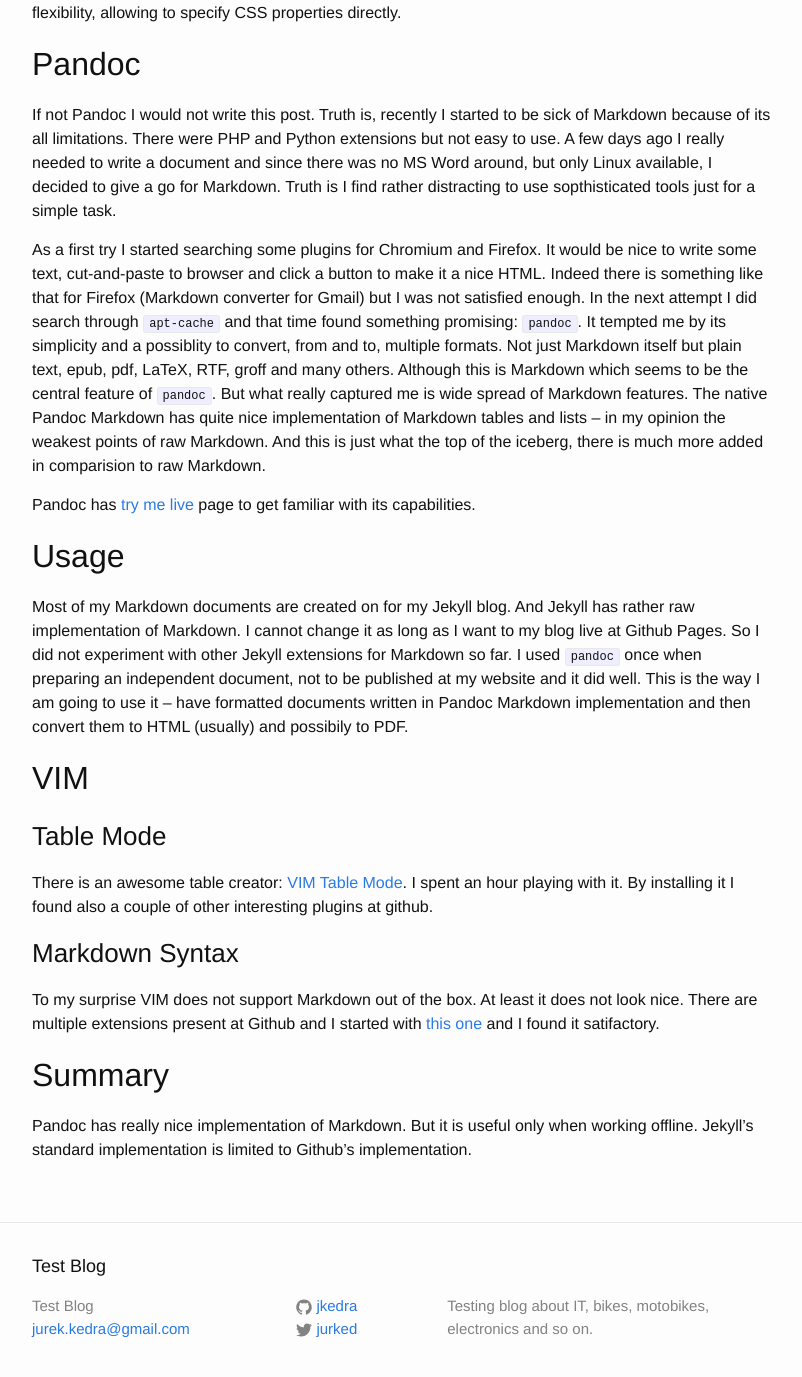
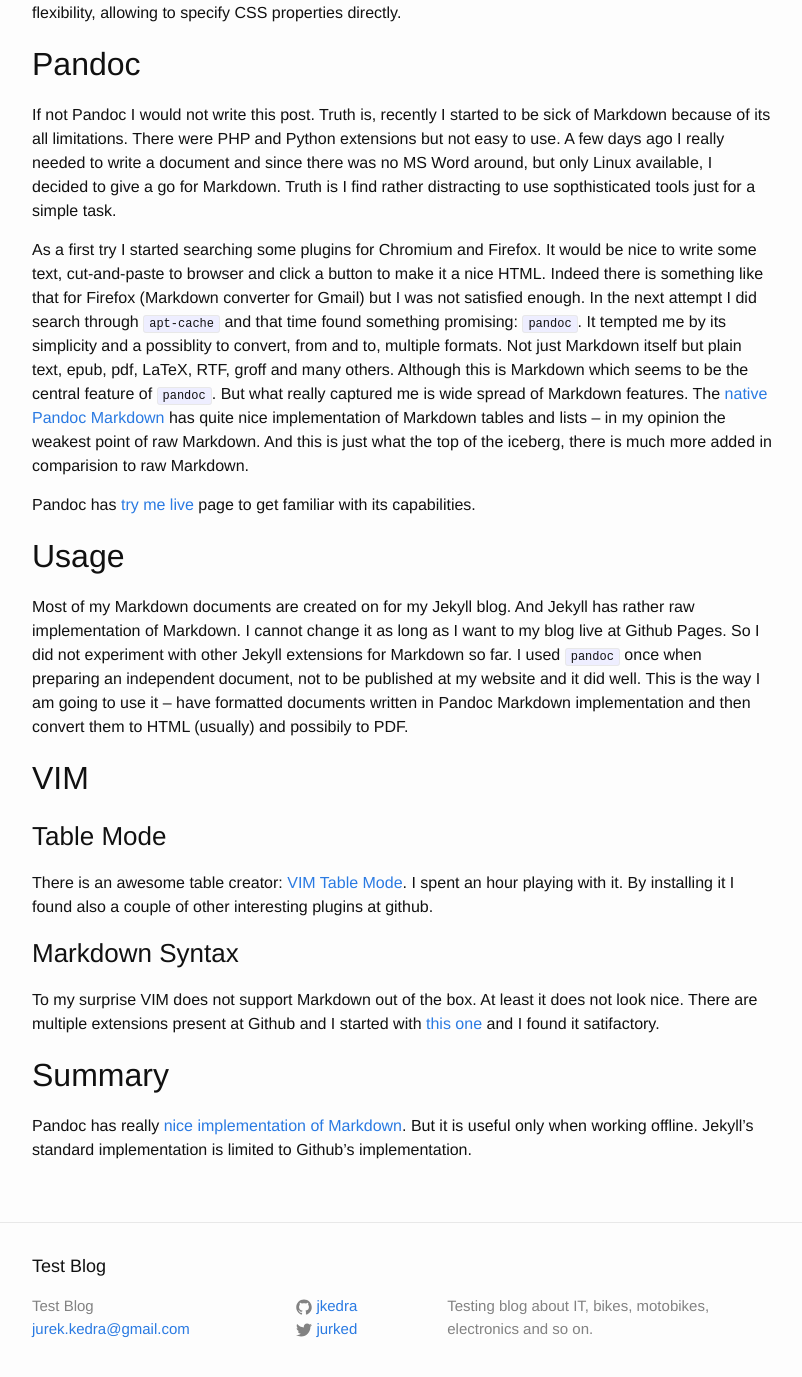
Before and after one commit to jkedra/jkedra.github.io, a Jekyll site: the page built from _posts/2015-10-23-pandoc.md, in a window 1280 px wide and 1400 px high, scrolled down 484 px. Shown: the top 1377 px of the window, without its empty margins (238-1040 px from the left). Built offline with Jekyll 4.4.1, drawn with Linux system fonts in a browser that asks for light colours.

Commit message:
more on pandoc

```diff
--- a/_posts/2015-10-23-pandoc.md
+++ b/_posts/2015-10-23-pandoc.md
@@ -44,9 +44,10 @@
 formats. Not just Markdown itself but plain text, epub, pdf, LaTeX, RTF, groff
 and many others. Although this is Markdown which seems to be the central feature
 of `pandoc`. But what really captured me is wide spread of Markdown features.
-The native Pandoc Markdown has quite nice implementation of Markdown tables and
-lists -- in my opinion the weakest points of raw Markdown. And this is just what
-the top of the iceberg, there is much more added in comparision to raw Markdown.
+The [native Pandoc Markdown][pdmd] has quite nice implementation of Markdown
+tables and lists -- in my opinion the weakest point of raw Markdown. And this
+is just what the top of the iceberg, there is much more added in comparision to
+raw Markdown.
 
 Pandoc has [try me live][pandoctry] page to get familiar with its capabilities.
 
@@ -73,9 +74,9 @@
 with [this one][vimmd1] and I found it satifactory.
 
 ## Summary
-Pandoc has really nice implementation of Markdown. But it is useful only when
-working offline. Jekyll's standard implementation is limited to Github's
-implementation.
+Pandoc has really [nice implementation of Markdown][pdmd].
+But it is useful only when working offline.
+Jekyll's standard implementation is limited to Github's implementation.
 
 [vim]: https://en.wikipedia.org/wiki/Vim_(text_editor)
 [vimmd1]: https://github.com/plasticboy/vim-markdown
```
Also changed, not shown: other parts of _posts/2015-10-23-pandoc.md (+2 -0 lines).
